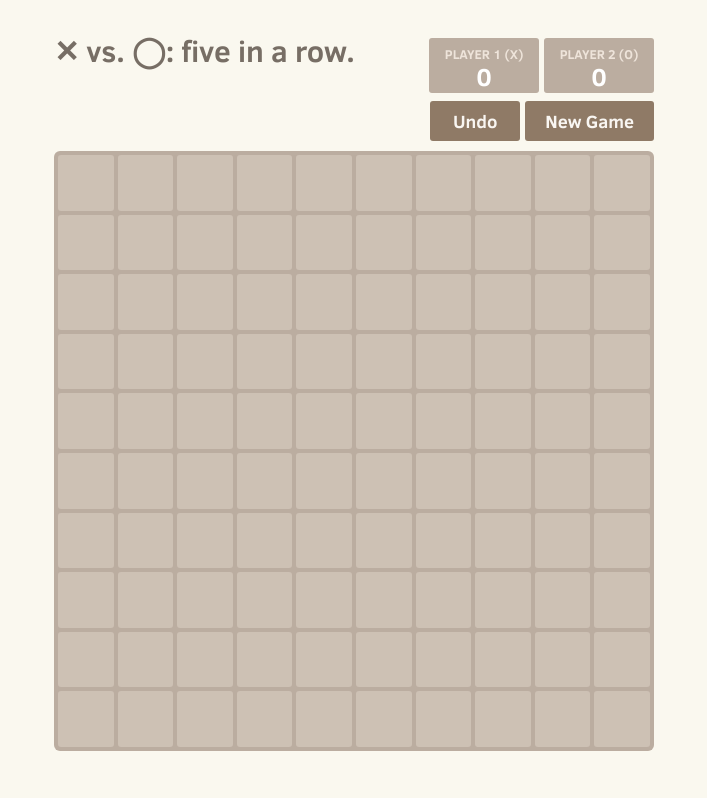
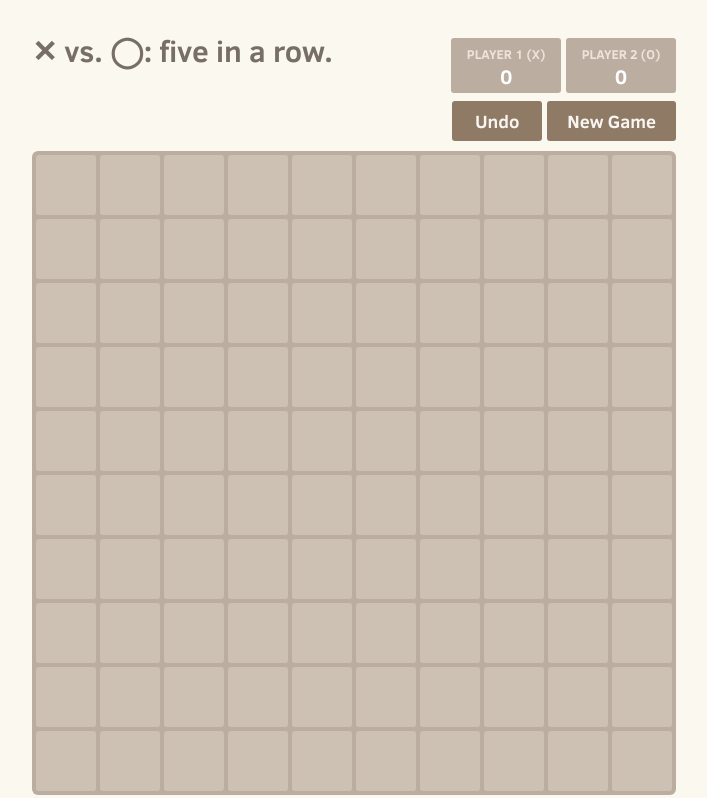
Before and after one commit to SergeyTeplyakov/TicTacToe, a plain HTML site: page index.html in a window 1280 px wide. Shown: the top 798 px of the page, without its empty margins (286-993 px from the left). Drawn offline with Linux system fonts and the light colour scheme; a script that the page names is missing.

Commit message:
switched to more appropirate css computation model

```diff
--- a/style/main.scss
+++ b/style/main.scss
@@ -1,13 +1,16 @@
 @import "helpers";
 @import "fonts/clear-sans.css";
 
-// For 3 x 3
+$grid-row-count: 10;
 
-$field-width: 600px;
+$tile-size: 60px;
 $grid-spacing: 4px;
-$grid-row-cells: 10;
-$tile-size: ($field-width - $grid-spacing * ($grid-row-cells + 1)) / $grid-row-cells;
+$grid-row-size: $tile-size + $grid-spacing;
+
+$tile-font-size: $tile-size * 0.75;
 $tile-border-radius: 3px;
+
+$field-width: ($tile-size + $grid-spacing)*($grid-row-count) + $grid-spacing;
 
 $title-font-size: 30px;
 
@@ -28,7 +31,7 @@ $game-container-margin-top: 10px;
 $game-container-background: #bbada0;
 
 $transition-speed: 100ms;
-$tile-font-size: 38pt;
+/*$tile-font-size: 38pt;*/
 
 html, body {
   margin: 0;
@@ -80,7 +83,7 @@ h1.title {
   display: inline-block;
   background: $game-container-background;
   padding: 15px 25px;
-  font-size: $height;
+  font-size: $height - 5px;
   height: $height;
   line-height: $height + 22px;
   font-weight: bold;
@@ -309,8 +312,8 @@ hr {
     }
 
     // Build position classes
-    @for $x from 1 through $grid-row-cells {
-      @for $y from 1 through $grid-row-cells {
+    @for $x from 1 through $grid-row-count {
+      @for $y from 1 through $grid-row-count {
         &.tile-position-#{$x}-#{$y} {
           $xPos: floor(($tile-size + $grid-spacing) * ($x - 1));
           $yPos: floor(($tile-size + $grid-spacing) * ($y - 1));
@@ -460,12 +463,23 @@ hr {
 
 @include smaller($mobile-threshold) {
   // Redefine variables for smaller screens
-  $field-width: 400px;
-  $grid-spacing: 4px;
-  $grid-row-cells: 10;
-  $tile-size: ($field-width - $grid-spacing * ($grid-row-cells + 1)) / $grid-row-cells;
-  $tile-border-radius: 3px;
+  /*$field-width: 400px;*/
+  /*$grid-spacing: 4px;*/
+  /*$grid-row-cells: 10;*/
+  /*$tile-size: ($field-width - $grid-spacing * ($grid-row-cells + 1)) / $grid-row-cells;*/
+  /*$tile-border-radius: 3px;*/
   $game-container-margin-top: 10px;
+  /*$grid-row-count: 10;*/
+
+$tile-size: 40px;
+$grid-spacing: 4px;
+$grid-row-size: $tile-size + $grid-spacing;
+
+$tile-font-size: $tile-size * 0.75;
+$tile-border-radius: 3px;
+
+$field-width: ($tile-size + $grid-spacing)*($grid-row-count) + $grid-spacing;
+
 
   html, body {
     font-size: 15px;
@@ -488,7 +502,7 @@ hr {
   }
 
   .game-container {
-      width: $field-width/2;
+      width: $field-width;
       }
 
 
```
Also changed, not shown: style/main.css.
